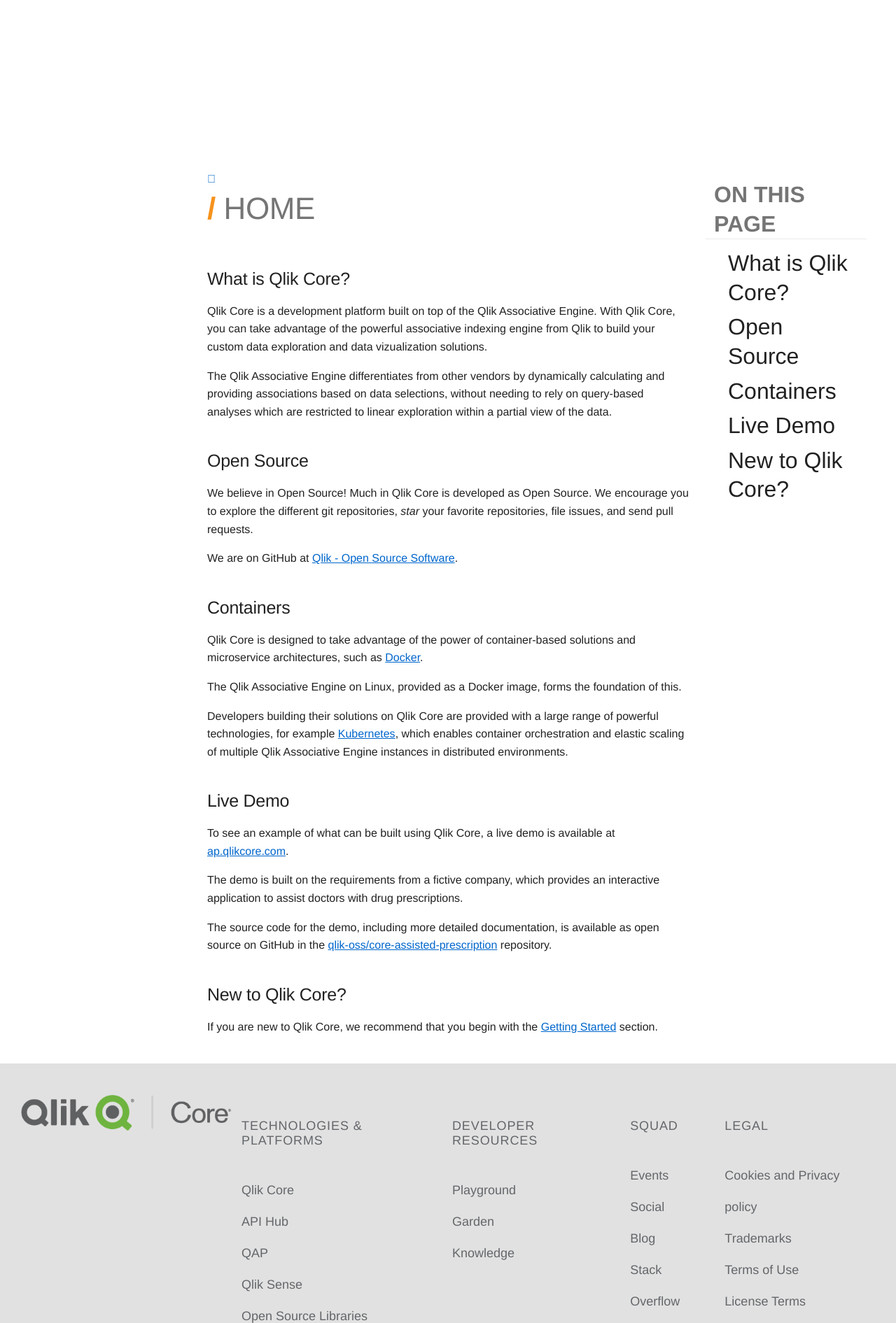
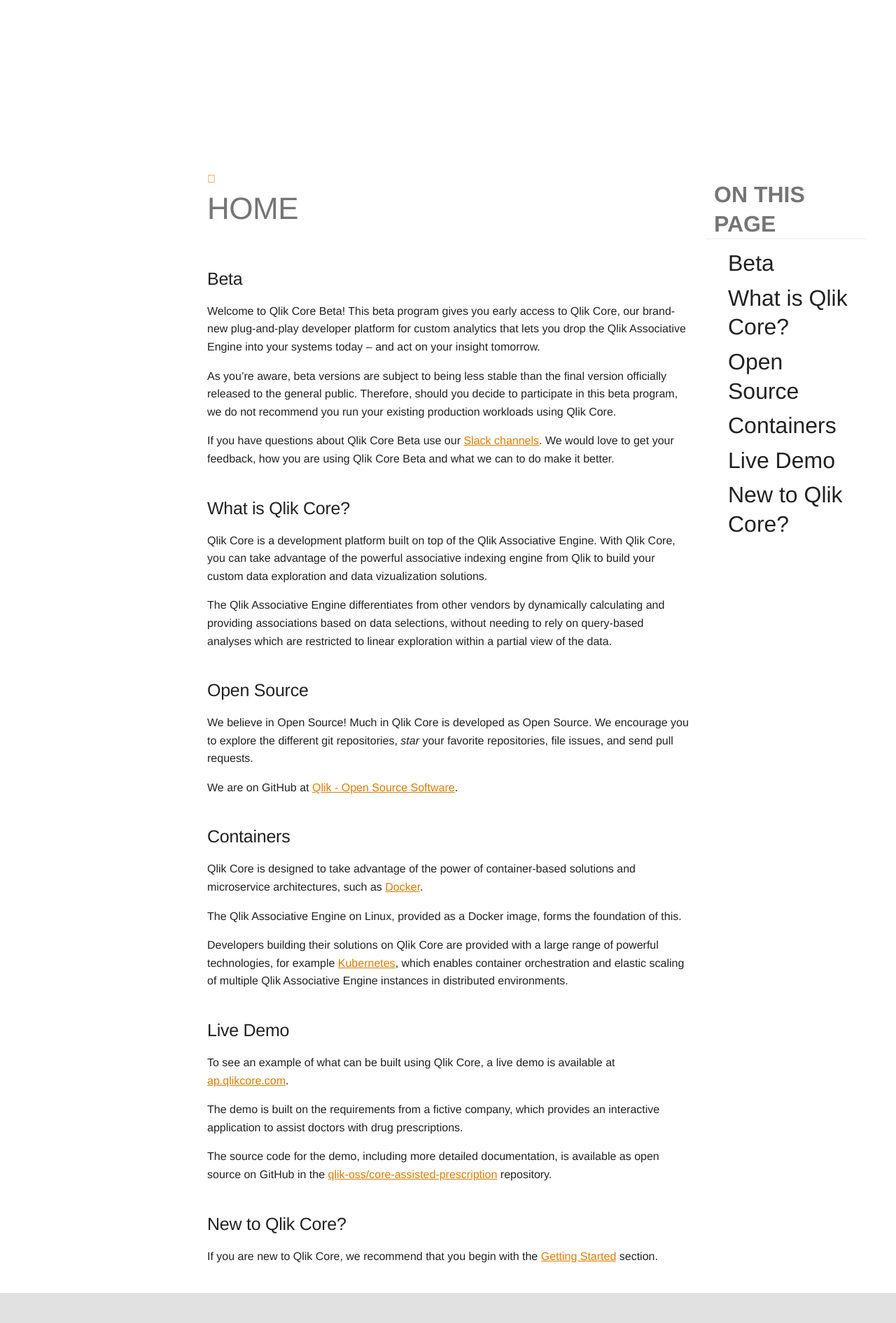
Before and after one commit to qlik-oss/core-website, an MkDocs documentation site: the page built from docs/index.md, in a window 1280 px wide. Shown: the part 472-2363 px from the top of the page at 70% size. Built offline with MkDocs 1.6.1 and Material for MkDocs 9.7.7, drawn with Linux system fonts in a browser that asks for light colours; comment, search, counter and statistics services are not loaded; old or Windows-style settings are respelled for this version of MkDocs; some of the changed text lies outside the part shown.

Commit message:
Branding updates and changing background

```diff
--- a/docs/index.md
+++ b/docs/index.md
@@ -1,4 +1,17 @@
 # Home
+
+## Beta
+
+Welcome to Qlik Core Beta! This beta program gives you early access to Qlik Core, our brand-new plug-and-play
+developer platform for custom analytics that lets you drop the Qlik Associative Engine into your systems today
+– and act on your insight tomorrow.
+
+As you’re aware, beta versions are subject to being less stable than the final version officially released
+to the general public. Therefore, should you decide to participate in this beta program, we do not recommend
+you run your existing production workloads using Qlik Core.
+
+If you have questions about Qlik Core Beta use our [Slack channels](http://branch.qlik.com/slack).
+We would love to get your feedback, how you are using Qlik Core Beta and what we can to do make it better.
 
 ## What is Qlik Core?
 
--- a/docs/javascripts/extra.js
+++ b/docs/javascripts/extra.js
@@ -4,9 +4,9 @@
     " hidden";}
   }
 
-(function() {
+/* (function() {
   var h1 = document.getElementsByTagName("h1");
   for (i = 0; i < h1.length; i++) {
     h1[i].insertAdjacentHTML('afterbegin', '<span>/ </span>');
   }
-})();
+})(); */
--- a/docs/stylesheets/custom-style.css
+++ b/docs/stylesheets/custom-style.css
@@ -1,6 +1,6 @@
 :root {
-  --custom-green: #3D8706;
-  --custom-grey: #5f6062;
+  --custom-orange: #e17b03;
+  --custom-grey: #424346;
 }
 
 .underline {
@@ -34,7 +34,7 @@
   .md-header-home, .md-header-sub {
     position: relative;
     background-color: #000;
-    background-image:URL('../images/bg-1.jpg');
+    background-image:URL('../images/marketing-background.jpg');
     height: 75px;
   }
   .md-flex-homepage {
@@ -44,18 +44,37 @@
     height: auto;
     width: 200px;
   }
+
+  .beta-header {
+    display: none;
+  }
+
   .footer-nav {
     display: none !important;
   }
 }
 
+#beta-banner {
+  bottom: -6px;
+  right: 0;
+  position: fixed;
+}
+
+.md-typeset table:not([class]) th {
+  background-color: #e1e1e1;
+  color: rgba(0,0,0,.87);
+  font-size: 1.6rem;
+  vertical-align: bottom;
+}
+
 @media (min-width: 76.1875em) {
   .md-header-home {
-    height: 649px !important;
+    height: 649px;
     background-position: center;
     background-repeat: no-repeat;
     background-size: cover;
-    background-image:URL('../images/bg-1.jpg');
+    background-color: #000;
+    background-image:URL('../images/marketing-background.jpg');
     -webkit-animation: fadein 1s; /* Safari, Chrome and Opera > 12.1 */
     -moz-animation: fadein 1s; /* Firefox < 16 */
     -ms-animation: fadein 1s; /* Internet Explorer */
@@ -64,13 +83,25 @@
   }
 
   .md-header-sub {
-    background-image:URL('../images/bg-1.jpg');
+    background-color: #000;
+    background-image:URL('../images/marketing-background.jpg');
     height: 120px;
+    background-repeat: no-repeat;
+    background-size: cover;
   }
 
   .md-logo img {
     height: auto;
     width: 250px;
+  }
+
+  .beta-header {
+    text-align: center;
+    font-size: 2rem;
+    font-weight: bold;
+    color:#e17b03;
+    width: 250px;
+    margin-top: -30px;
   }
 }
 
@@ -135,7 +166,7 @@
 }
 
 .md-typeset a {
-  color: #0066cc;
+  color: var(--custom-orange);
   text-decoration: underline;
 }
 
@@ -157,7 +188,7 @@
 .md-typeset h2[id] .headerlink:focus, .md-typeset h2[id]:hover .headerlink:hover, .md-typeset h2[id]:target .headerlink,
 .md-typeset h3[id] .headerlink:focus, .md-typeset h3[id]:hover .headerlink:hover, .md-typeset h3[id]:target .headerlink,
 .md-typeset h4[id] .headerlink:focus, .md-typeset h4[id]:hover .headerlink:hover, .md-typeset h4[id]:target .headerlink {
-  color: var(--custom-green);
+  color: var(--custom-orange);
   text-decoration: underline;
 }
 
@@ -222,7 +253,7 @@
 }
 
 .md-sidebar__scrollwrap::-webkit-scrollbar-thumb:hover {
-  background: var(--custom-green);
+  background: var(--custom-orange);
 }
 
 .md-sidebar--secondary .md-nav__title {
@@ -261,7 +292,7 @@
 }
 
 .md-sidebar--secondary .md-nav__item .md-nav__item .md-nav__link:hover {
-  color: var(--custom-green);
+  color: var(--custom-orange);
 }
 
 .md-sidebar--secondary .md-nav__item .md-nav__item .md-nav__item .md-nav__link {
@@ -521,8 +552,17 @@
   }
 }
 
+.md-tabs__item {
+  padding-right: 0;
+  padding-left: 1.6rem;
+}
+
 .md-tabs__list {
   margin-right: 1.5rem;
+}
+
+[data-md-toggle=search]:checked~.md-header .md-search__input {
+  color: rgba(0,0,0,.87);
 }
 
 .md-search {
@@ -533,8 +573,6 @@
   position: relative;
   appearance: none;
   -webkit-appearance: none !important;
-  height: 40px;
-  width: 215px;
   background-color: rgba(255,255,255,0.25);
   border: none;
   color: white;
@@ -557,11 +595,6 @@
   [data-md-toggle=search]:checked~.md-header .md-search__input {
     background-color: white;
   }
-}
-
-#beta {
-  font-size: 1.4rem;
-  line-height: 1.4;
 }
 
 .marketing-text-button {
@@ -605,11 +638,11 @@
 
 .md-typeset .admonition.tip>.admonition-title:before, .md-typeset .admonition.tip>summary:before,
 .md-typeset details.tip>.admonition-title:before, .md-typeset details.tip>summary:before {
-  color: var(--custom-green);
+  color: var(--custom-orange);
 }
 
 .md-typeset .admonition.tip, .md-typeset details.tip {
-  border-left-color: var(--custom-green);
+  border-left-color: var(--custom-orange);
 }
 
 .md-typeset .admonition.tip>.admonition-title, .md-typeset .admonition.tip>summary,
@@ -619,11 +652,11 @@
 
 .md-typeset .admonition.warning>.admonition-title:before, .md-typeset .admonition.warning>summary:before,
 .md-typeset details.warning>.admonition-title:before, .md-typeset details.warning>summary:before {
-  color: #f8981d;
+  color: var(--custom-orange);
 }
 
 .md-typeset .admonition.warning, .md-typeset details.warning {
-  border-left-color: #f8981d;
+  border-left-color: var(--custom-orange);
 }
 
 .md-typeset .admonition.warning>.admonition-title, .md-typeset .admonition.warning>summary,
@@ -633,15 +666,15 @@
 
 .md-typeset .admonition>.admonition-title:before, .md-typeset .admonition>summary:before,
 .md-typeset details>.admonition-title:before, .md-typeset details>summary:before {
-  color: #007FCA;
+  color: var(--custom-orange);
 }
 
 .md-typeset .admonition, .md-typeset details {
-  border-left-color: #007FCA;
+  border-left-color: var(--custom-orange);
 }
 
 .md-typeset .admonition>.admonition-title {
-  background-color: rgba(0,127,202,.1);
+  background-color: #e1e1e1;
 }
 
 .md-typeset code {
--- a/mkdocs.yml
+++ b/mkdocs.yml
@@ -4,8 +4,6 @@
   name: 'material'
   logo: 'images/QlikCore-Horizontal-Print-white.svg'
   custom_dir: 'theme'
-  palette:
-    primary: 'orange'
   favicon: 'images/favicon.ico'
 
 extra_css:
--- a/theme/partials/footer.html
+++ b/theme/partials/footer.html
@@ -16,76 +16,36 @@
         </div>
 
       <div class="footer-nav-menu">
-        <!-- begin repeated element -->
+        <div class="footer-menu-item">
+             <div class="footer-menu-title">
+             </div>
+         </div>
+           <div class="footer-menu-item">
+             <div class="footer-menu-title">
+             </div>
+         </div>
         <div class="footer-menu-item">
           <div class="footer-menu-title">
-            Technologies &amp; Platforms
+            Company
           </div>
           <ul>
             <li>
-              <a href="#">Qlik Core</a>
+              <a href="http://www.qlik.com/company/about-the-company">About Qlik</a>
             </li>
             <li>
-              <a href="#">API Hub</a>
+              <a href="http://www.qlik.com/company/press-room">Press Room</a>
             </li>
             <li>
-              <a href="#">QAP</a>
+              <a href="http://www.qlik.com/company/careers">Careers</a>
             </li>
             <li>
-              <a href="#">Qlik Sense</a>
+              <a href="http://www.qlik.com/contact">Find a Sales Office</a>
             </li>
             <li>
-              <a href="#">Open Source Libraries</a>
-            </li>
-            <li>
-              <a href="#">QlikView</a>
+              <a href="http://www.qlik.com/try-or-buy/buy-now">Contact Qlik</a>
             </li>
           </ul>
         </div>
-        <!-- end repeated element -->
-        <!-- begin repeated element -->
-        <div class="footer-menu-item">
-          <div class="footer-menu-title">
-            <a href="#">Developer Resources</a>
-          </div>
-          <ul>
-            <li>
-              <a href="#">Playground</a>
-            </li>
-            <li>
-              <a href="#">Garden</a>
-            </li>
-            <li>
-              <a href="#">Knowledge</a>
-            </li>
-          </ul>
-        </div>
-        <!-- end repeated element -->
-        <!-- begin repeated element -->
-        <div class="footer-menu-item">
-          <div class="footer-menu-title">
-            Squad
-          </div>
-          <ul>
-            <li>
-              <a href="#">Events</a>
-            </li>
-            <li>
-              <a href="#">Social</a>
-            </li>
-            <li>
-              <a href="#">Blog</a>
-            </li>
-            <li>
-              <a href="#">Stack Overflow</a>
-            </li>
-            <li>
-              <a href="#">Slack</a>
-            </li>
-          </ul>
-        </div>
-        <!-- end repeated element -->
-        <!-- begin repeated element -->
         <div class="footer-menu-item">
           <div class="footer-menu-title">
             Legal
@@ -98,7 +58,6 @@
               <li><a href="{{ base_url }}/docs/third-party-licenses">Third-Party Licenses</a></li>
             </ul>
         </div>
-        <!-- end repeated element -->
       </div>
 
     </div>
--- a/theme/partials/header.html
+++ b/theme/partials/header.html
@@ -4,6 +4,9 @@
 <header class="md-header md-header-home" data-md-component="header">
 {% endif %}
     <nav class="md-header-nav md-grid">
+      <div id="beta-banner">
+        <a href="{{ base_url }}/beta"><img src="{{ base_url }}/images/beta.png" width="150px"></a>
+      </div>
       <div class="md-flex">
         <div class="md-flex__cell md-flex__cell--shrink">
           <a href="{{ config.site_url | default(nav.homepage.url, true) }}"
@@ -46,6 +49,11 @@
         </div>
       </div>
       <div class="md-flex">
+        <!-- Start Beta label -->
+        <div class="md-flex__cell md-flex__cell--shrink">
+          <div class="beta-header">- Beta -</div>
+        </div>
+         <!-- End Beta label -->
         <div class="md-flex__cell md-flex__cell--stretch">
             {% include "partials/tabs.html" %}
         </div>
```
Also changed, not shown: docs/images/beta.png (added), docs/images/bg-1.jpg (deleted), docs/images/bg-2.jpg (deleted), docs/images/bg-3.jpg (deleted), docs/images/bg-4.jpg (deleted), docs/images/bg-5.jpg (deleted), docs/images/marketing-background.jpg.
